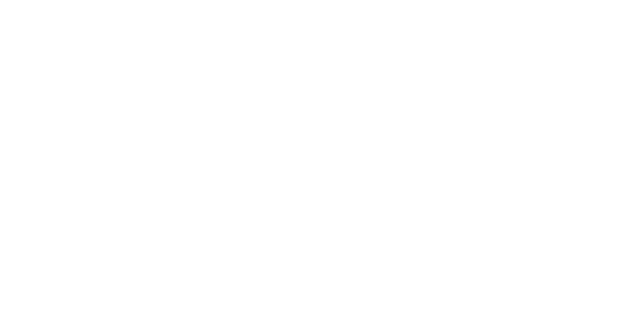
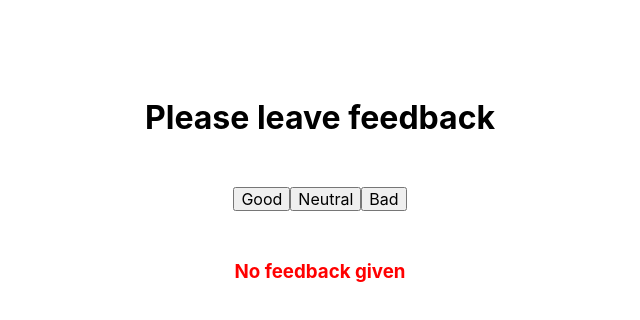
Before and after one commit to BogdanLytvyn/goit-react-hw-02-feedback, a React app: page / in a window 1280 px wide. Shown: the whole page, without its empty margins (320-960 px from the left). Built offline with nearby package versions, Linux system fonts and the light colour scheme.

Commit message:
первое задание

```diff
--- a/src/components/App.js
+++ b/src/components/App.js
@@ -1,7 +1,57 @@
-import React from 'react';
+import React, { Component } from 'react';
+import FeedbackOptions from './feedback/feedbackOptions/FeedbackOptions';
+import Statistic from './feedback/feedBackStatistic/Statistic';
 
-export default function App() {
-  return <div>
+export default class App extends Component {
+  state = {
+    good: 0,
+    neutral: 0,
+    bad: 0,
+  };
 
-  </div>;
+  countTotalFeedback = () => {
+    this.setState(prevState => {
+      const total = prevState.good + prevState.neutral + prevState.bad;
+      return { total };
+    });
+    this.countPositiveFeedbackPercentage();
+  };
+
+  countPositiveFeedbackPercentage = () => {
+    this.setState(prevState => {
+      const positaveFeedback = Math.round(
+        (prevState.good /
+          (prevState.good + prevState.neutral + prevState.bad)) *
+          100,
+      );
+      return { positaveFeedback };
+    });
+  };
+
+  handleButtonClick = ({ target }) => {
+    const { name } = target;
+    this.setState(prevState => {
+      return {
+        [name]: prevState[name] + 1,
+      };
+    });
+    this.countTotalFeedback();
+  };
+
+  render() {
+    const { good, neutral, bad, total, positaveFeedback } = this.state;
+    return (
+      <>
+        <h1>Please leave feedback</h1>
+        <FeedbackOptions onBtnClick={this.handleButtonClick} />
+        <Statistic
+          good={good}
+          neutral={neutral}
+          bad={bad}
+          total={total}
+          positaveFeedback={positaveFeedback}
+        />
+      </>
+    );
+  }
 }
--- /dev/null
+++ b/src/components/feedback/feedBackStatistic/Statistic.js
@@ -0,0 +1,36 @@
+import React, { Component } from 'react';
+import PropTypes from 'prop-types';
+import Notification from './notification/Notification';
+
+export default class Statistic extends Component {
+  render() {
+    const { good, neutral, bad, total, positaveFeedback } = this.props;
+    return (
+      <>
+        {total > 0 ? (
+          <div>
+            <h2>Statistc</h2>
+            <p>Good: {good}</p>
+            <p>Neutral: {neutral}</p>
+            <p>Bad: {bad}</p>
+            <p>Total: {total > 0 ? total : '0'} </p>
+            <p>
+              Positive feedback: {positaveFeedback > 0 ? positaveFeedback : '0'}
+              %
+            </p>
+          </div>
+        ) : (
+          <Notification msg="No feedback given" />
+        )}
+      </>
+    );
+  }
+}
+
+Statistic.propTypes = {
+  good: PropTypes.number.isRequired,
+  neutral: PropTypes.number.isRequired,
+  bad: PropTypes.number.isRequired,
+  total: PropTypes.number,
+  positaveFeedback: PropTypes.number,
+};
--- /dev/null
+++ b/src/components/feedback/feedBackStatistic/notification/Notification.js
@@ -0,0 +1,16 @@
+import React, { Component } from 'react';
+import PropTypes from 'prop-types';
+
+export default class Notification extends Component {
+  render() {
+    return (
+      <>
+        <h3>{this.props.msg}</h3>
+      </>
+    );
+  }
+}
+
+Notification.propTypes = {
+  msg: PropTypes.string.isRequired,
+};
--- /dev/null
+++ b/src/components/feedback/feedbackOptions/FeedbackOptions.js
@@ -0,0 +1,25 @@
+import React, { Component } from 'react';
+import PropTypes from 'prop-types';
+
+export default class FeedbackOptions extends Component {
+  render() {
+    const { onBtnClick } = this.props;
+    return (
+      <div>
+        <button type="button" name="good" onClick={onBtnClick}>
+          Good
+        </button>
+        <button type="button" name="neutral" onClick={onBtnClick}>
+          Neutral
+        </button>
+        <button type="button" name="bad" onClick={onBtnClick}>
+          Bad
+        </button>
+      </div>
+    );
+  }
+}
+
+FeedbackOptions.propTypes = {
+  onBtnClick: PropTypes.func.isRequired,
+};
--- a/src/globalize.css
+++ b/src/globalize.css
@@ -11,3 +11,22 @@
   font-family: source-code-pro, Menlo, Monaco, Consolas, 'Courier New',
     monospace;
 }
+h1 {
+  margin-top: 100px;
+  margin-bottom: 50px;
+}
+
+h3 {
+  margin-top: 50px;
+  color: red;
+}
+
+#root {
+  display: flex;
+  flex-direction: column;
+  align-items: center;
+}
+
+.total {
+  color: green;
+}
--- a/src/index.js
+++ b/src/index.js
@@ -1,5 +1,6 @@
 import React from 'react';
 import ReactDOM from 'react-dom';
+import 'modern-normalize/modern-normalize.css';
 import './globalize.css';
 import App from './components/App';
 
```
Also changed, not shown: 1 other file.
